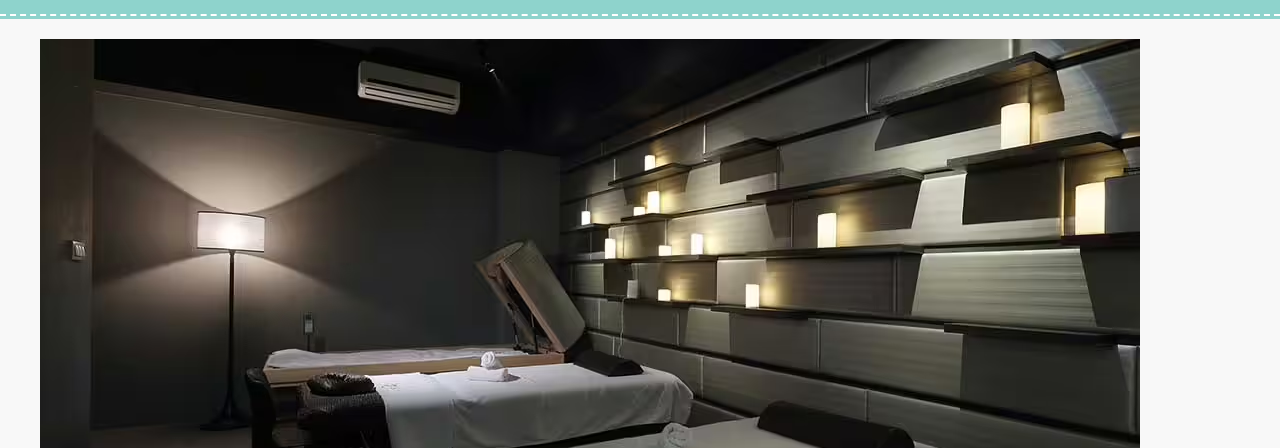
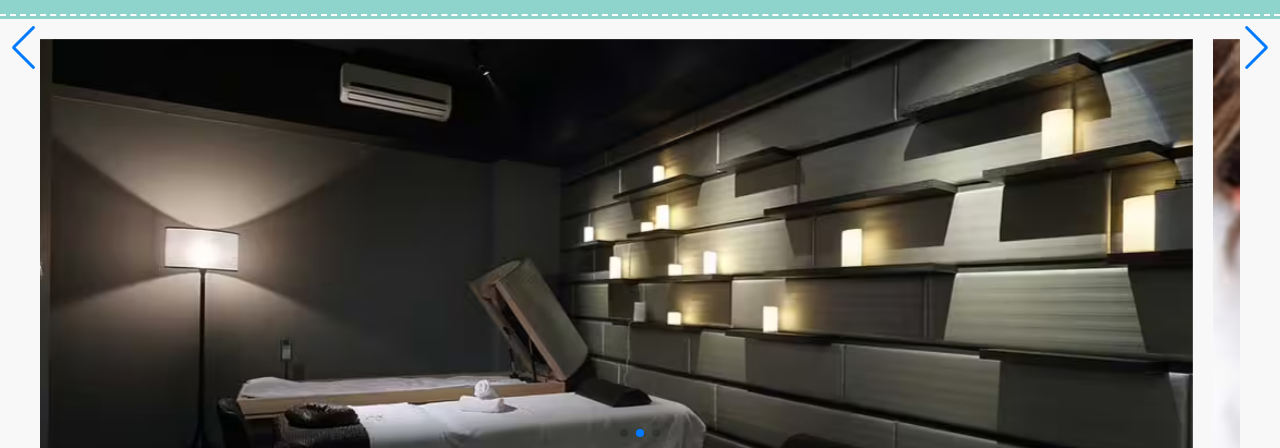
Before and after one commit to LuisMarioSolano/carolina-spa, a website: page index.html in a window 1280 px wide. Shown: the part 352-800 px from the top of the page. Drawn offline with nearby package versions, Linux system fonts and the light colour scheme; a web font is replaced by a local one.

Commit message:
otras configuraciones

```diff
--- a/index.html
+++ b/index.html
@@ -59,6 +59,7 @@
             <source srcset="build/img/slide_01.avif" type="image/avif" />
             <source srcset="build/img/slide_01.webp" type="image/webp" />
             <img
+            class="slider__imagen"
               loading="lazy"
               src="build/img/slide_01.jpg"
               alt="imagen slide"
@@ -70,6 +71,7 @@
             <source srcset="build/img/slide_02.avif" type="image/avif" />
             <source srcset="build/img/slide_02.webp" type="image/webp" />
             <img
+            class="slider__imagen"
               loading="lazy"
               src="build/img/slide_02.jpg"
               alt="imagen slide"
@@ -81,6 +83,7 @@
             <source srcset="build/img/slide_03.avif" type="image/avif" />
             <source srcset="build/img/slide_03.webp" type="image/webp" />
             <img
+            class="slider__imagen"
               loading="lazy"
               src="build/img/slide_03.jpg"
               alt="imagen slide"
--- a/js/app.js
+++ b/js/app.js
@@ -1,5 +1,12 @@
 window.swiper = new Swiper({
     el: '.slider__contenedor',
     slideClass: 'slider__slide',
-    createElements: true
+    createElements: true,
+    autoplay: {
+        delay: 5000
+    },
+    loop: true,
+    spaceBetween: 20,
+    pagination: true,
+    navigation: true
 })
--- a/src/scss/ui/contenido/_slider.scss
+++ b/src/scss/ui/contenido/_slider.scss
@@ -9,4 +9,7 @@
         position: relative;
         transition-property: transform;
     }
+    &__imagen {
+        width: 100%;
+    }
 }
```
Also changed, not shown: build/css/app.css, 1 other file.
